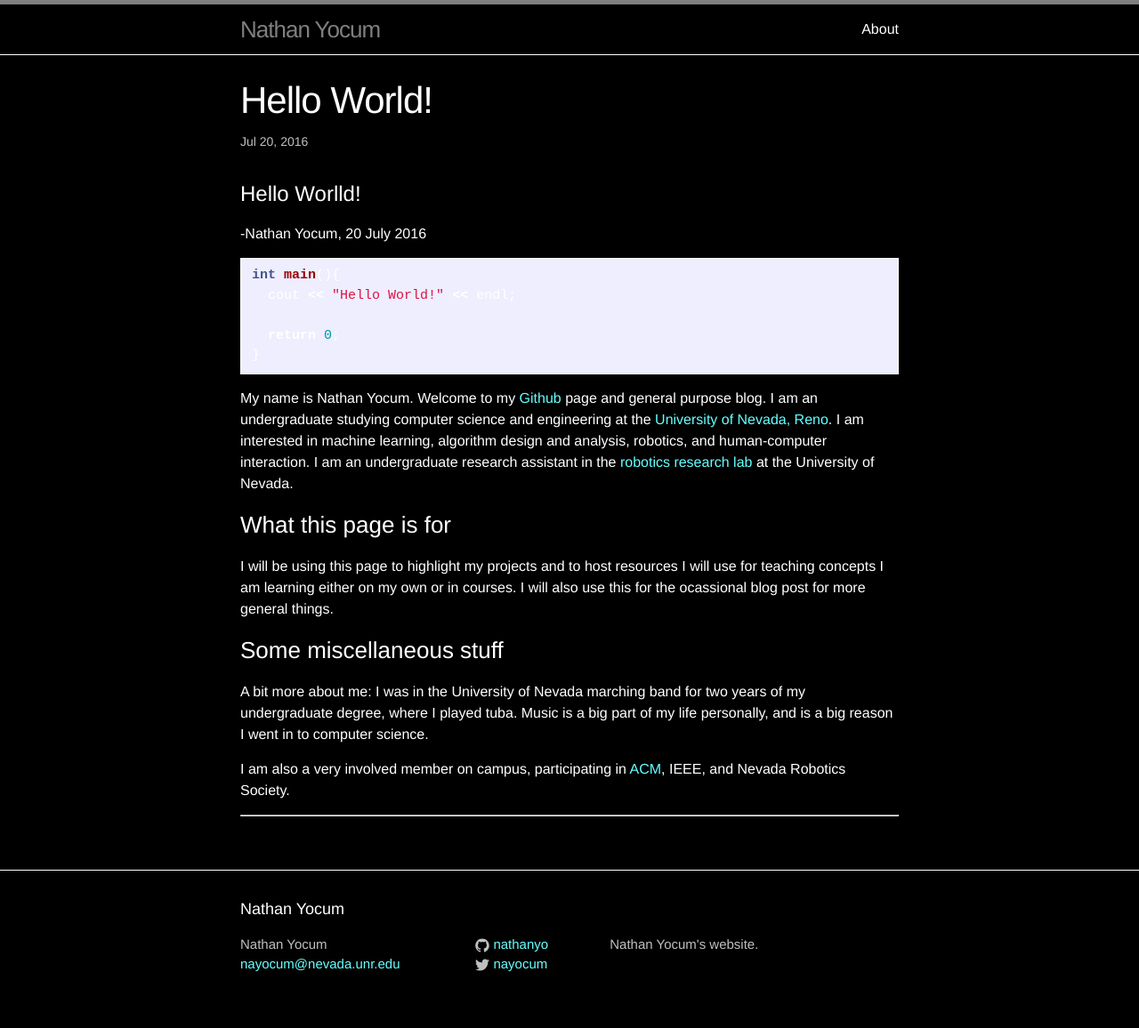
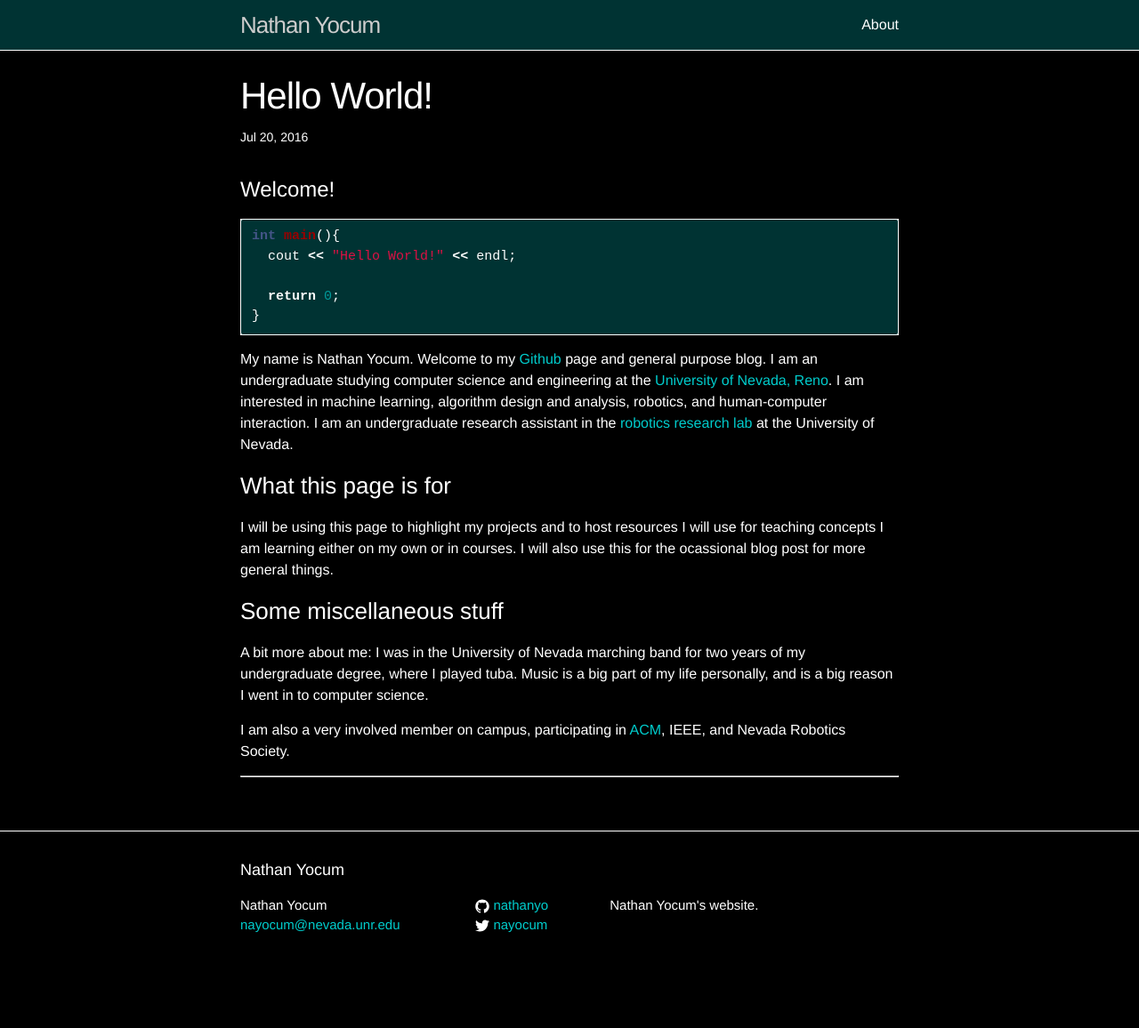
Before and after one commit to NathanYo/nathanyo.github.io, a Jekyll site: the page built from _posts/2016-07-20-hello-world.markdown, in a window 1280 px wide. Shown: the whole page at 89% size. Built offline with Jekyll 4.4.1, drawn with Linux system fonts in a browser that asks for light colours; after the commit the page ends 1112 px from its top, so only the background shows below that.

Commit message:
update to css and posts

```diff
--- a/_posts/2016-07-20-hello-world.markdown
+++ b/_posts/2016-07-20-hello-world.markdown
@@ -4,9 +4,7 @@ title:  "Hello World!"
 date:   2016-07-20 15:52:15 -0700
 categories: posts
 ---
-
-# Hello Worlld!
--Nathan Yocum, 20 July 2016
+# Welcome!
 
 {% highlight c++ %}
 int main(){
--- a/_sass/_base.scss
+++ b/_sass/_base.scss
@@ -132,7 +132,7 @@ code {
     font-size: 15px;
     border: 1px solid $grey-color-light;
     border-radius: 3px;
-    background-color: #eef;
+    background-color: $secondary-color;
 }
 
 code {
--- a/_sass/_layout.scss
+++ b/_sass/_layout.scss
@@ -2,9 +2,10 @@
  * Site header
  */
 .site-header {
-    border-top: 5px solid $grey-color-dark;
+    border-top: 0px solid $grey-color-dark;
     border-bottom: 1px solid $grey-color-light;
     min-height: 56px;
+    background: $secondary-color;
 
     // Positioning context for the mobile navigation icon
     position: relative;
@@ -100,6 +101,7 @@
 .site-footer {
     border-top: 1px solid $grey-color-light;
     padding: $spacing-unit 0;
+
 }
 
 .footer-heading {
--- a/css/main.scss
+++ b/css/main.scss
@@ -15,12 +15,13 @@ $base-line-height: 1.5;
 $spacing-unit:     30px;
 
 $text-color:       #ffffff;
-$background-color: #000000;
-$brand-color:      #66ffff;
+$background-color: #000000; // main
+$secondary-color:  #003333;
+$brand-color:      #00cccc;
 
-$grey-color:       #bfbfbf;
-$grey-color-light: lighten($grey-color, 40%);
-$grey-color-dark:  darken($grey-color, 25%);
+$grey-color:       #ffffff;
+$grey-color-light: lighten($grey-color, 80%);
+$grey-color-dark:  darken($grey-color, 20%);
 
 // Width of the content area
 $content-width:    800px;
```
